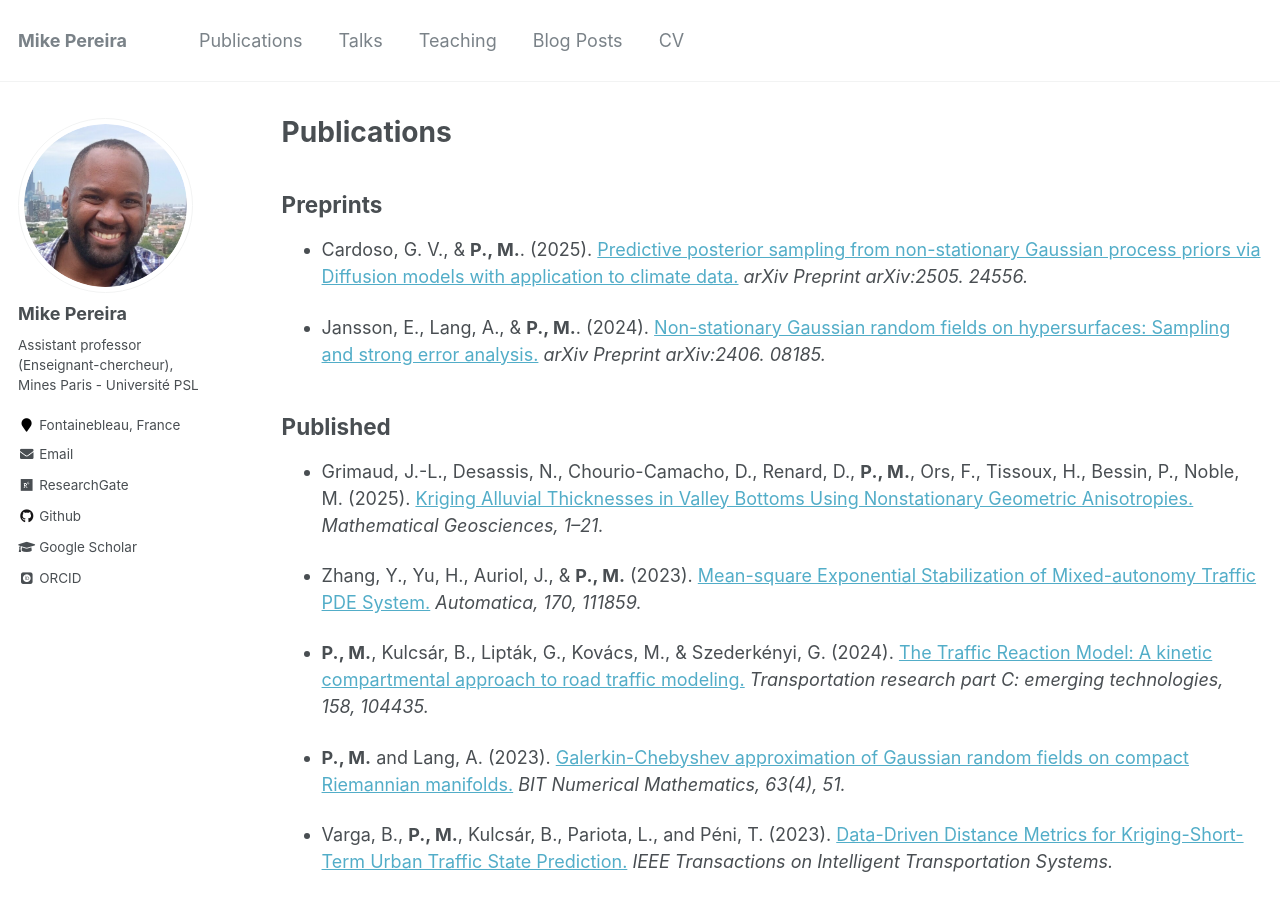
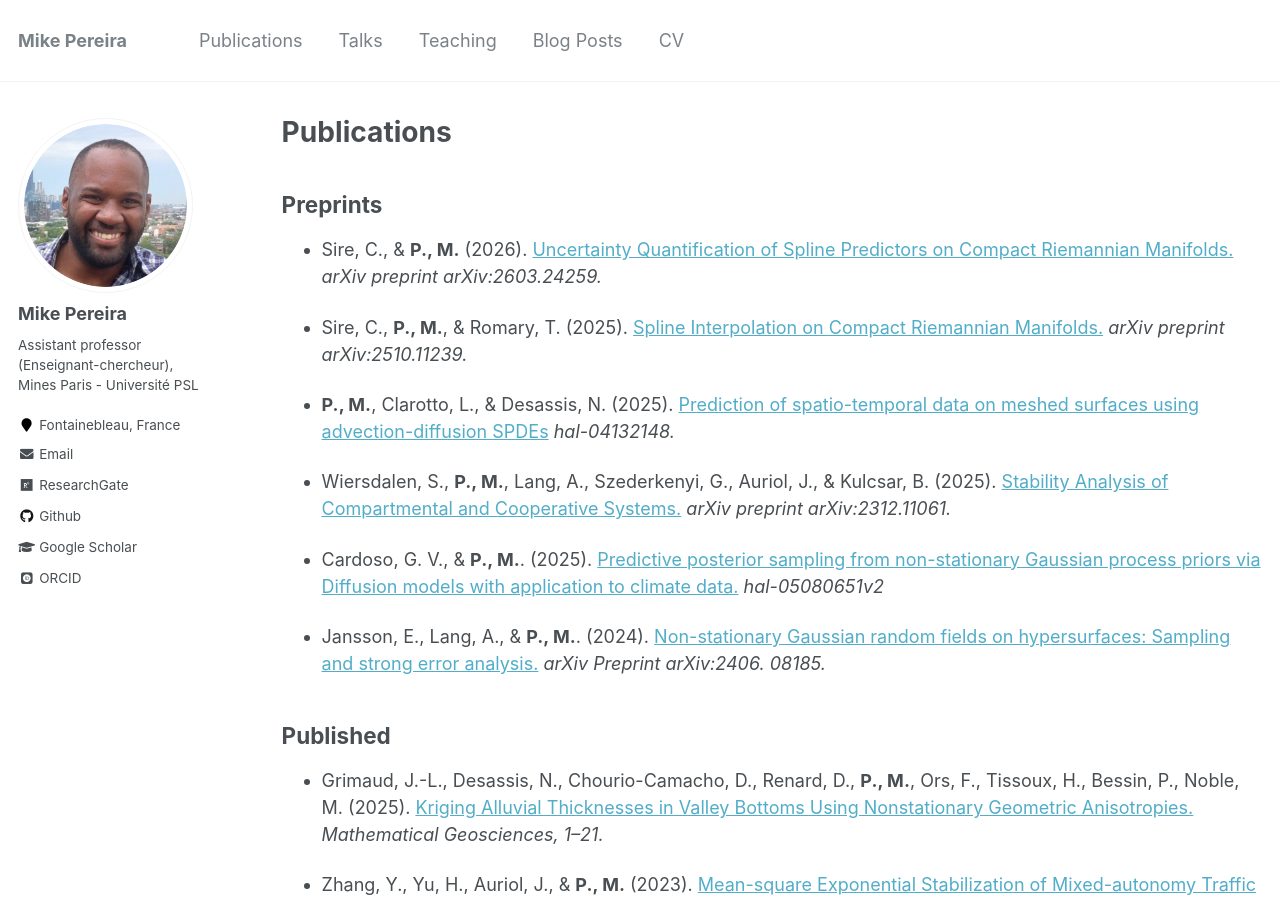
Before and after one commit to mike-pereira/mike-pereira.github.io, a Jekyll site: the page built from _pages/publications.md, in a window 1280 px wide and 900 px high. Built offline with Jekyll 4.4.1, drawn with Linux system fonts in a browser that asks for light colours; some web fonts are replaced; some of the changed text lies outside the part shown.

Commit message:
update publi

```diff
--- a/_pages/publications.md
+++ b/_pages/publications.md
@@ -8,7 +8,15 @@ author_profile: true
 Preprints
 ----
 
-* Cardoso, G. V., & **P., M.**. (2025). [Predictive posterior sampling from non-stationary Gaussian process priors via Diffusion models with application to climate data.](https://arxiv.org/abs/2505.24556) *arXiv Preprint arXiv:2505. 24556.*
+* Sire, C., & **P., M.** (2026). [Uncertainty Quantification of Spline Predictors on Compact Riemannian Manifolds.](https://arxiv.org/abs/2603.24259) *arXiv preprint arXiv:2603.24259.*
+
+* Sire, C., **P., M.**, & Romary, T. (2025). [Spline Interpolation on Compact Riemannian Manifolds.](https://arxiv.org/abs/2510.11239) *arXiv preprint arXiv:2510.11239.*
+
+* **P., M.**, Clarotto, L., & Desassis, N. (2025). [Prediction of spatio-temporal data on meshed surfaces using advection-diffusion SPDEs](https://hal.science/hal-04132148) *hal-04132148.*
+
+* Wiersdalen, S., **P., M.**, Lang, A., Szederkenyi, G., Auriol, J., & Kulcsar, B. (2025). [Stability Analysis of Compartmental and Cooperative Systems.](https://arxiv.org/pdf/2312.11061) *arXiv preprint arXiv:2312.11061.*
+
+* Cardoso, G. V., & **P., M.**. (2025). [Predictive posterior sampling from non-stationary Gaussian process priors via Diffusion models with application to climate data.](https://https://hal.science/hal-05080651) *hal-05080651v2*
 
 * Jansson, E., Lang, A., & **P., M.**. (2024). [Non-stationary Gaussian random fields on hypersurfaces: Sampling and strong error analysis.](https://arxiv.org/abs/2406.08185) *arXiv Preprint arXiv:2406. 08185.*
 
```
Also changed, not shown: other parts of _pages/publications.md (+0 -2 lines).
